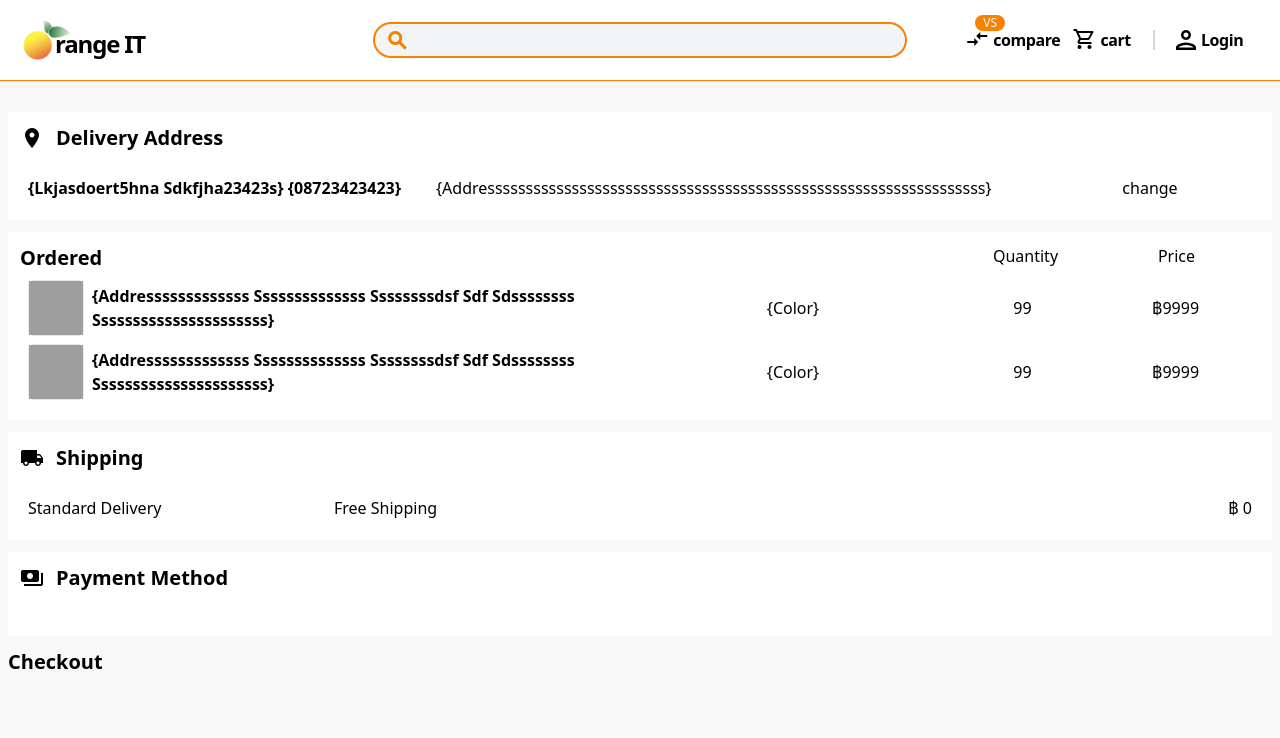
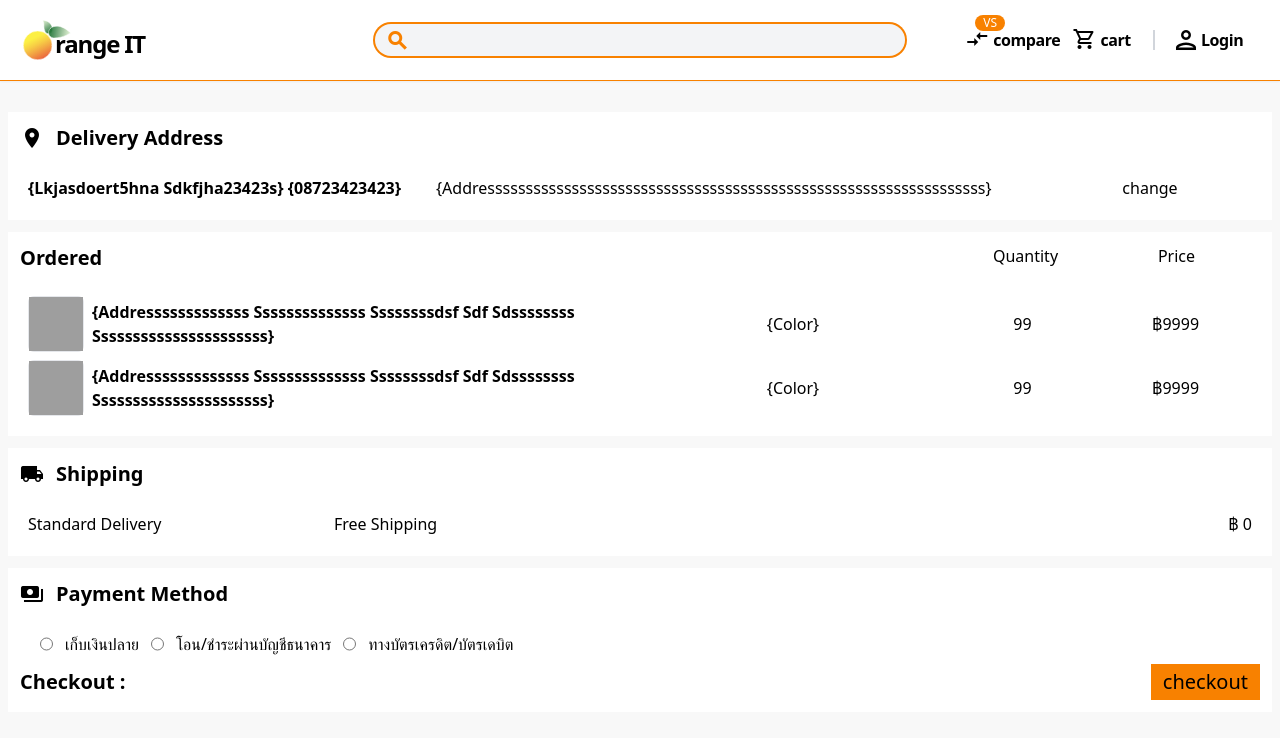
Before and after one commit to INT222-014-027-118/Orange-IT, a Vue app in the folder Frontend/: page /checkout in a window 1280 px wide. Shown: the top 738 px of the page. Built offline with nearby package versions, Linux system fonts and the light colour scheme; grey boxes are pictures that could not be loaded; what @splidejs/vue-splide, vue-sweetalert2 would draw is missing.

Commit message:
[Update] cart

```diff
--- a/Frontend/src/components/CartItem.vue
+++ b/Frontend/src/components/CartItem.vue
@@ -21,7 +21,7 @@
                 <div class="">
                     <form @submit.prevent class="w-1/2 sm:w-full">
                         <div class="flex items-center justify-center bg-gray-200  dark:bg-gray-600 dark:bg-opacity-70 rounded-md">
-                            <button type="button" class="w-full px-1 font-semibold" @click="minus">-</button>
+                            <!-- <button type="button" class="w-full px-1 font-semibold" @click="minus">-</button> -->
                             <!-- <input
                                 type="number"
                                 class="w-full p-1 text-right rounded-md shadow-inner cursor-pointer sm:w-9 bg-gray-50 dark:bg-dark_secondary focus:outline-none"
@@ -31,17 +31,20 @@
                                 required
                                 v-model="quantity"
                             /> -->
-                            <div class="w-full p-1 text-right rounded-md shadow-inner cursor-pointer sm:w-9 bg-gray-50 dark:bg-dark_secondary focus:outline-none">
+                            <select name="" id="" v-model="quantity">
+                                <option value="num" v-for="num in numberArray" :key="num">{{ num }}</option>
+                            </select>
+                            <!-- <div class="w-full p-1 text-right rounded-md shadow-inner cursor-pointer sm:w-9 bg-gray-50 dark:bg-dark_secondary focus:outline-none">
                                 {{ this.$store.getters.cart[this.index].quantity }}
-                            </div>
-                            <button type="button" class="w-full px-1 font-semibold" @click="plus">+</button>
+                            </div> -->
+                            <!-- <button type="button" class="w-full px-1 font-semibold" @click="plus">+</button> -->
                         </div>
                     </form>
                 </div>
             </div>
-            <div class="flex flex-col justify-between w-4/12 font-semibold text-right" @click="remove">
+            <div class="flex flex-col justify-between w-4/12 font-semibold text-right">
                 <span class="text-xl md:text-2xl text-primary">฿ {{ product.productCart.price }}</span>
-                <div class="inline-flex justify-end"><button class="px-1 rounded-md hover:bg-gray-200">remove</button></div>
+                <div class="inline-flex justify-end"><button class="px-1 rounded-md hover:bg-gray-200" @click="remove">remove</button></div>
             </div>
         </div>
     </div>
@@ -57,6 +60,7 @@ export default {
         return {
             image: "",
             quantity: 0,
+            numberArray: [],
         };
     },
     methods: {
@@ -72,6 +76,10 @@ export default {
     },
     created() {
         this.image = `${process.env.VUE_APP_API}/image/get/${this.product.productCart.images[0].source}`;
+
+        for (var i = 1; i <= 20; i++) {
+            this.numberArray.push(i);
+        }
     },
 };
 </script>
--- a/Frontend/src/views/cart/Checkout.vue
+++ b/Frontend/src/views/cart/Checkout.vue
@@ -19,7 +19,7 @@
                         </div>
                     </div>
                     <div v-show="changeAddress" class="space-y-2 p-2">
-                        <label for="A1" class="flex items-center">
+                        <label for="A1" class="flex items-center ">
                             <input type="radio" id="A1" name="drone" class="flex p-2 mr-2" />
                             <div class="w-2/6 font-bold">
                                 {lkjasdoert5hna sdkfjha23423s} {08723423423}
@@ -28,7 +28,7 @@
                                 <p>{addresssssssssssssssssssssssssssssssssssssssssssssssssssssssssssssssss}</p>
                             </div>
                         </label>
-                        <label for="A2" class="flex items-center">
+                        <label for="A2" class="flex items-center ">
                             <input type="radio" id="A2" name="drone" class="flex p-2 mr-2" />
                             <div class="w-2/6 font-bold">
                                 {lkjasdoert5hna sdkfjha23423s} {08723423423}
@@ -46,7 +46,7 @@
                 </div>
 
                 <div class="felx flex-col capitalize bg-white p-3 mb-3">
-                    <div class="flex justify-between">
+                    <div class="flex justify-between mb-4 ">
                         <div class="text-xl font-semibold flex items-center">ordered</div>
                         <div class="w-1/4 flex justify-between pr-2">
                             <span class="w-1/2 text-center">quantity</span>
@@ -108,11 +108,22 @@
                     <div class="flex justify-between">
                         <h1 class="mb-4 text-xl font-semibold flex items-center"><span class="material-icons mr-3"> payments </span>payment method</h1>
                     </div>
-                    <div class="flex p-2"></div>
-                </div>
+                    <div class="flex p-2">
+                        <input id="1" type="radio" class="px-3 py-2 mx-3" v-model="paymentMethod" value="เก็บเงินปลาย" />
+                        <label for="1"> เก็บเงินปลาย</label>
+                        <input id="2" type="radio" class="px-3 py-2 mx-3" v-model="paymentMethod" value="โอน/ชำระผ่านบัญชีธนาคาร" />
+                        <label for="2"> โอน/ชำระผ่านบัญชีธนาคาร</label>
+                        <input id="3" type="radio" class="px-3 py-2 mx-3" v-model="paymentMethod" value="ทางบัตรเครดิต/บัตรเดบิต" />
+                        <label for="3"> ทางบัตรเครดิต/บัตรเดบิต</label>
+                    </div>
 
-                <div class="flex-col col-span-3 md:col-span-2 felx capitalize">
-                    <h1 class="mb-4 text-xl font-semibold">Checkout</h1>
+                    {{ paymentMethod }}
+
+                    <div class="text-xl font-semibold flex items-center justify-between">
+                        <h1>Checkout :</h1>
+
+                        <button class="bg-primary px-3 py-1">checkout</button>
+                    </div>
                 </div>
             </div>
         </div>
@@ -127,6 +138,7 @@ export default {
             addresses: [
                 { firstname: "Jakkapong", lastanme: "Praditthanachot", phone: "0877616878", province: "สมุทรปราการ", district: "บางบ่อ", sub_district: "", postal_code: "10560", address: "66/61 วโรชา หมู่ 2" },
             ],
+            paymentMethod: "",
         };
     },
 };
```
